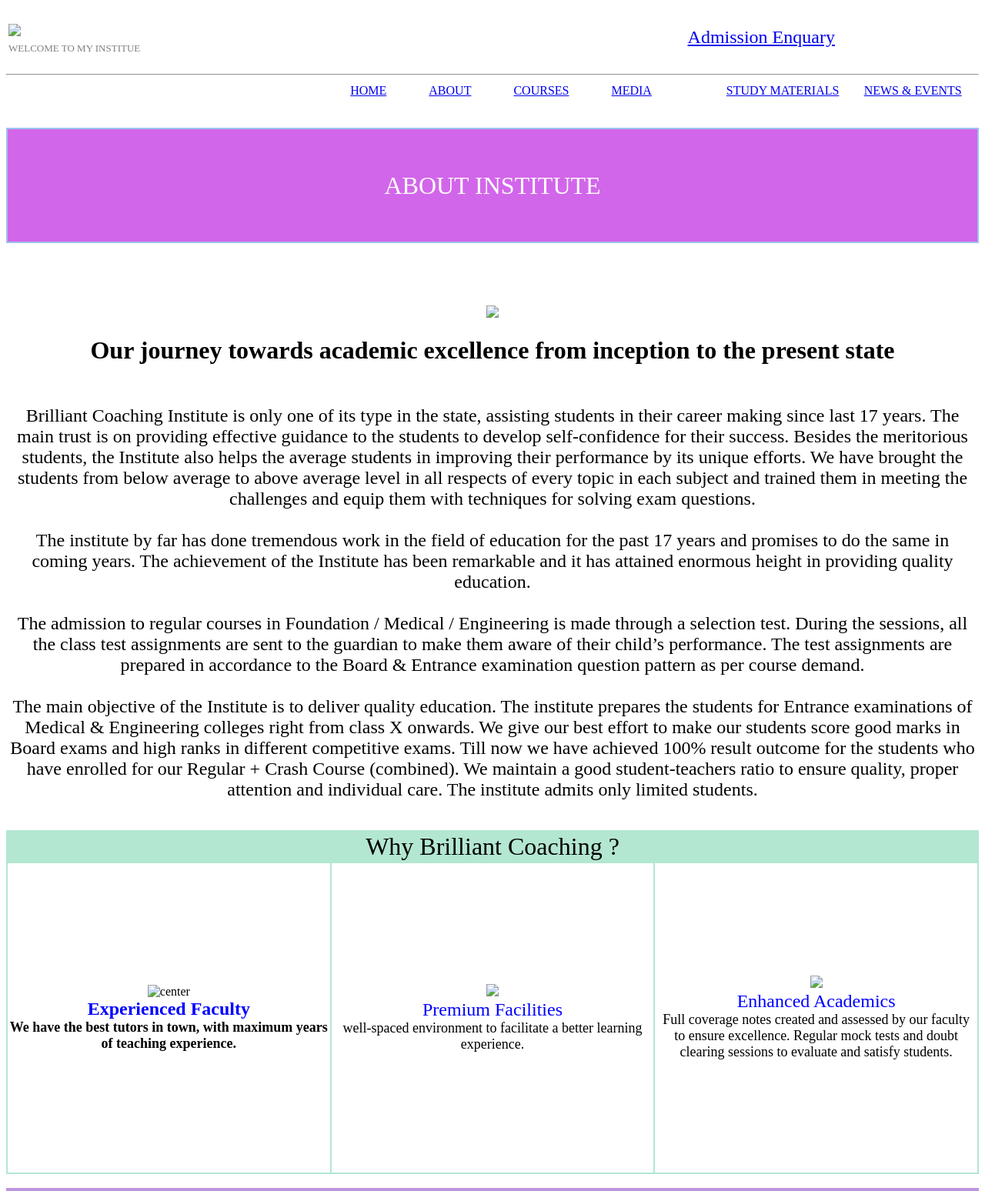
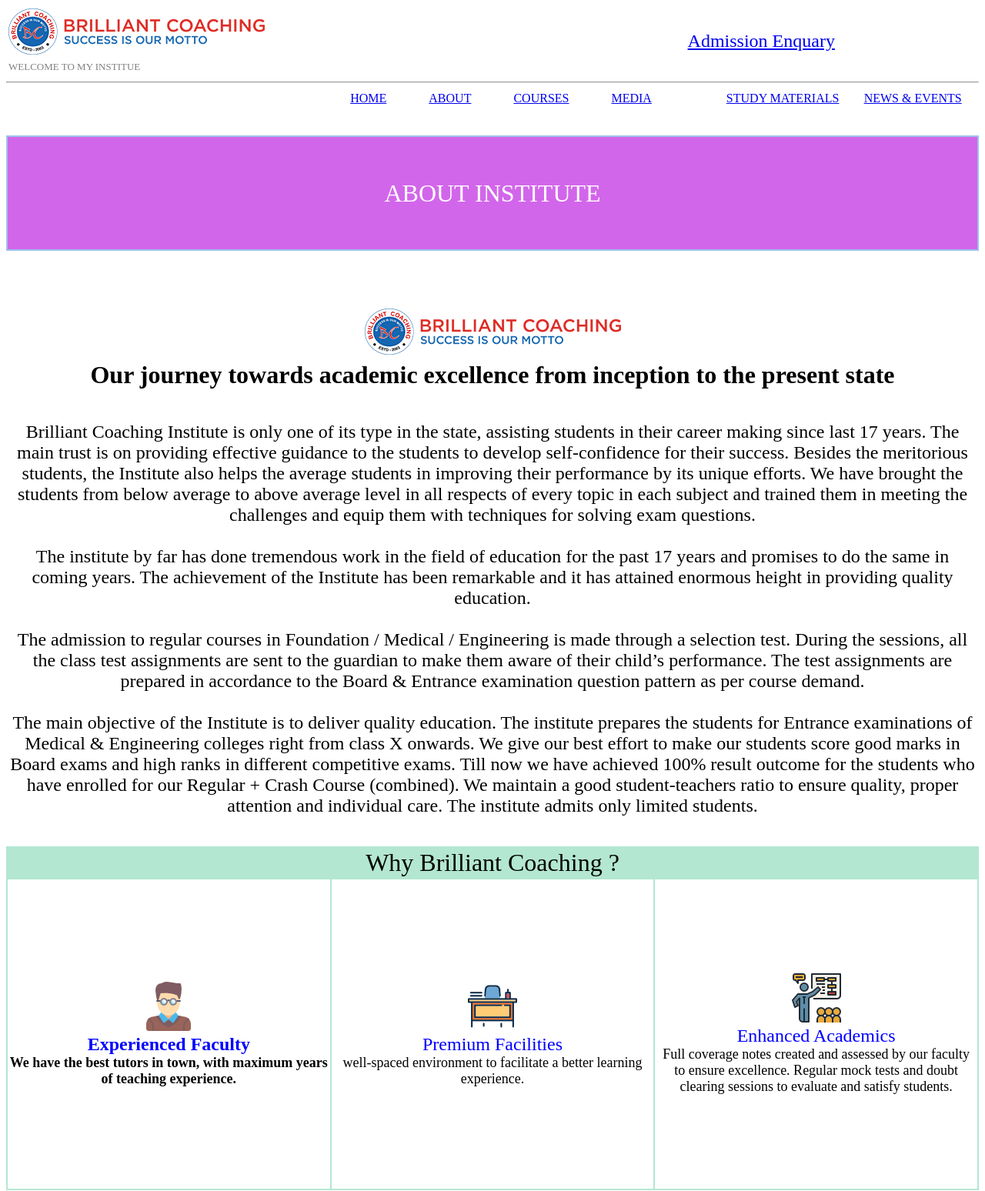
Before and after one commit to mahtonaveen/brillantcoaching, a plain HTML site: page about.html in a window 1280 px wide. Shown: the top 1548 px of the page at 77% size. Drawn offline with Linux system fonts and the light colour scheme.

Commit message:
Update about.html
image path change

```diff
--- a/about.html
+++ b/about.html
@@ -6,7 +6,7 @@
 <body>
 	<table width="100%" height="80px">
 		<tr >
-			<td width="35%"><img src="imag/logo.png"><font size="5" color="RED" face="circulation"></font><br><font size="2" color="gray">WELCOME TO MY INSTITUE</font></td>
+			<td width="35%"><img src="./logo.png"><font size="5" color="RED" face="circulation"></font><br><font size="2" color="gray">WELCOME TO MY INSTITUE</font></td>
 			<td width="15%"><font size="5"><a href="admision.html">Admission Enquary</a></font></td>
 		</tr>
 	</table>
@@ -31,7 +31,7 @@
 	</table>
 	<br><br>
 	<table width="100%" height="100px">
-		<tr><td align="center"><img src="imag/logo.png"></td></tr><br><br>
+		<tr><td align="center"><img src="./logo.png"></td></tr><br><br>
 		<tr><td align="center"><font size="6"><b>Our journey towards academic excellence from inception to the present state</font></td></tr>
 		</b>
 	</table>
@@ -49,14 +49,14 @@
 		<br>
 		<tr>
 			<td width="25%" height="400px" align="center" bgcolor="white" >
-				<img src="imag/fac.png" alt="center"><br>
+				<img src="./fac.png" alt="center"><br>
 				<font size="5" color="blue"><b>Experienced Faculty</font>   <br>
 				<font size="4">We have the best tutors in town, with maximum years of teaching experience.</font></td>
 			<td width="25%" height="400px" align="center" bgcolor="white">
-				<img src="imag/lgg.png"><br>
+				<img src="./lgg.png"><br>
 				<font size="5" color="blue">Premium Facilities</font><br><font size="4"> well-spaced environment to facilitate a better learning experience.</font></td>
 			<td width="25%" height="400px" align="center" bgcolor="white">
-				<img src="imag/aca.png"><br>
+				<img src="./aca.png"><br>
 				<font size="5" color="blue">Enhanced Academics</font><br><font size="4">Full coverage notes created and assessed by our faculty to ensure excellence. Regular mock tests and doubt clearing sessions to evaluate and satisfy students.</font></td>
 		</tr>
 	</table><br>
@@ -70,7 +70,7 @@
 			</table>
 			<table width="100%" height="150px" bgcolor="7338A4">
 			<tr>
-				<td><font size="5" color="E88916"><img src="imag/logo.png"><b>GOSAIDIH, NAWDIHA GIRIDIH JHARKHAND</font><br><br>
+				<td><font size="5" color="E88916"><img src="./logo.png"><b>GOSAIDIH, NAWDIHA GIRIDIH JHARKHAND</font><br><br>
 					<font size="4" color="white"><b>MOB:-9576607374</font>
 				</td>
 				<td><font size="6" color="28C43B"><b>Important link</font>
```
